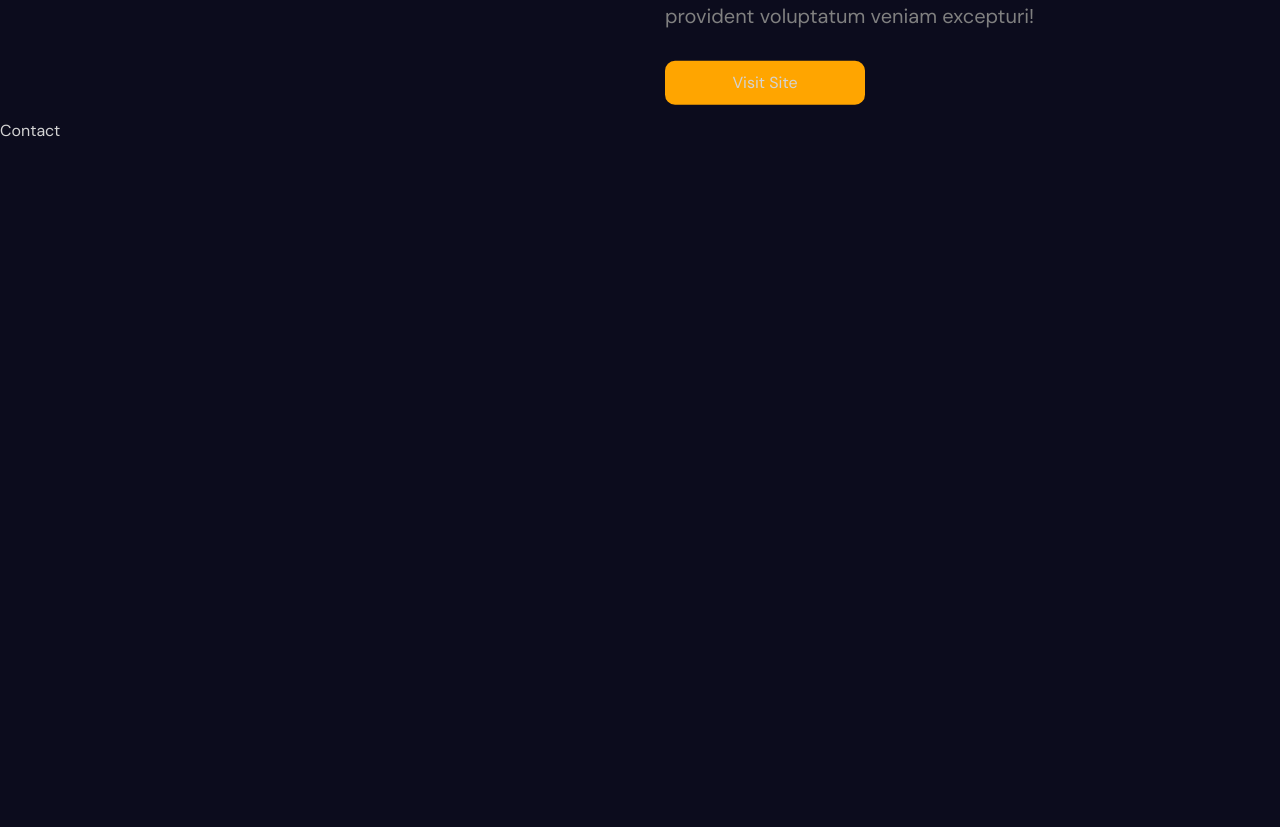
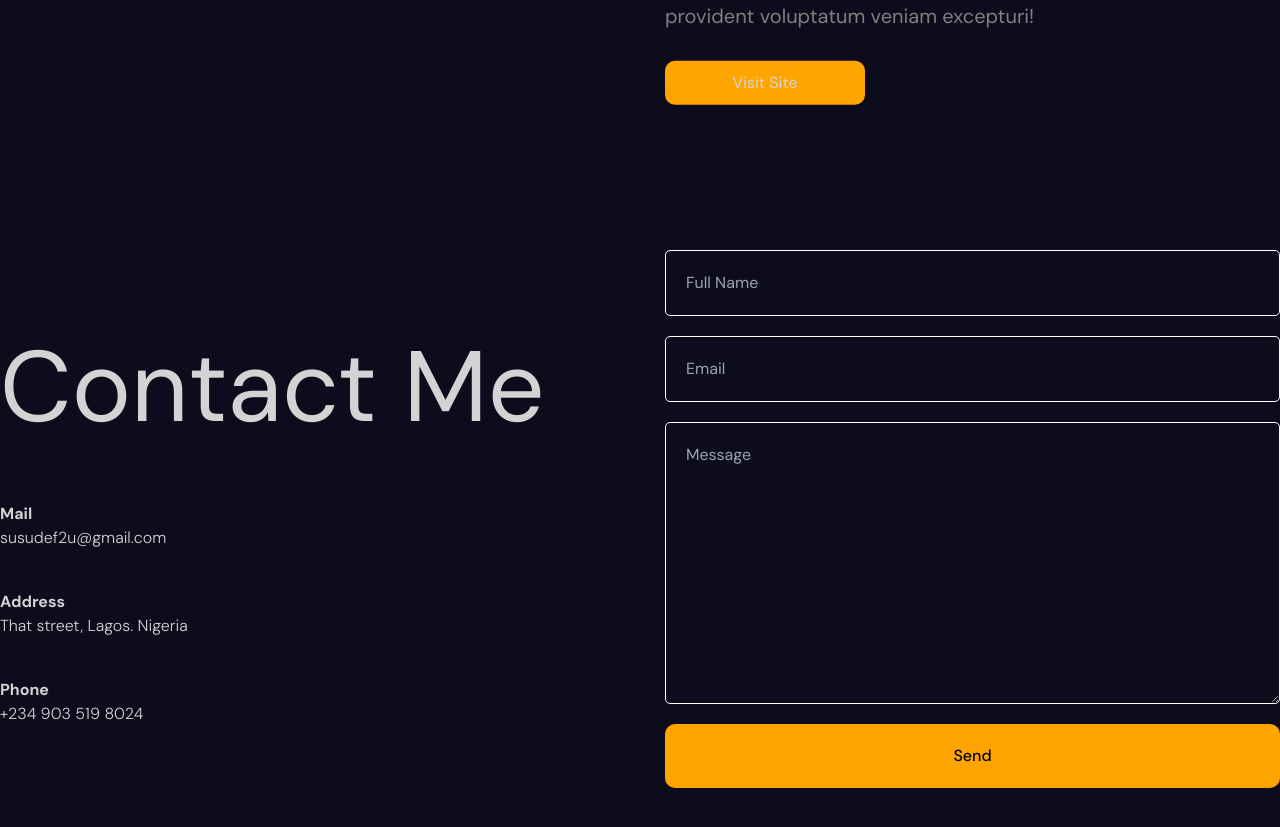
Before and after one commit to CakeZaddy/Sulaimon-Omotosho, a React (Vite) app: page / in a window 1280 px wide. Shown: the part 6465-7292 px from the top of the page. Built offline with nearby package versions, Linux system fonts and the light colour scheme.

Commit message:
Made contact page and added animations, including SVG animations.

```diff
--- a/src/App.jsx
+++ b/src/App.jsx
@@ -5,6 +5,7 @@ import Hero from './Components/Hero/Hero'
 import Parallax from './Components/Parallax/Parallax'
 import Services from './Components/Services/Services'
 import Portfolio from './Components/Portfolio/Portfolio'
+import Contact from './Components/Contact/Contact'
 
 function App() {
   return (
@@ -24,7 +25,7 @@ function App() {
       </section>
       <Portfolio />
       <section className='' id='Contact'>
-        Contact
+        <Contact />
       </section>
     </>
   )
--- /dev/null
+++ b/src/Components/Contact/Contact.jsx
@@ -0,0 +1,117 @@
+import React, { useRef } from 'react'
+import './contact.scss'
+import { motion, useInView } from 'framer-motion'
+
+const variants = {
+  initial: {
+    y: 500,
+    opacity: 0,
+  },
+  animate: {
+    y: 0,
+    opacity: 1,
+    transition: {
+      duration: 0.5,
+      staggerChildren: 0.1,
+    },
+  },
+}
+
+const Contact = () => {
+  const ref = useRef()
+
+  const inView = useInView(ref, { margin: '-100px' })
+  return (
+    <motion.div
+      ref={ref}
+      className='contact'
+      variants={variants}
+      initial='initial'
+      whileInView='animate'
+    >
+      <motion.div className='textContainer' variants={variants}>
+        <motion.h1 variants={variants}>Contact Me</motion.h1>
+        <motion.div variants={variants} className='item'>
+          <h2>Mail</h2>
+          <span>susudef2u@gmail.com</span>
+        </motion.div>
+        <motion.div variants={variants} className='item'>
+          <h2>Address</h2>
+          <span>That street, Lagos. Nigeria</span>
+        </motion.div>
+        <motion.div variants={variants} className='item'>
+          <h2>Phone</h2>
+          <span>+234 903 519 8024</span>
+        </motion.div>
+      </motion.div>
+      <motion.div className='formContainer'>
+        <motion.div
+          className='phoneSvg'
+          initial={{ opacity: 1 }}
+          whileInView={{ opacity: 0 }}
+          transition={{ delay: 3, duration: 1 }}
+        >
+          <svg
+            fill='transparent'
+            height='500px'
+            width='500px'
+            version='1.1'
+            id='Layer_1'
+            xmlns='http://www.w3.org/2000/svg'
+            xmlns:xlink='http://www.w3.org/1999/xlink'
+            viewBox='0 0 512 512'
+            xml:space='preserve'
+            // strokeWidth={0.5}
+            // initial={{ pathLength: 0 }}
+            // whileInView={{ pathLength: 1 }}
+            // transition={{ duration: 3 }}
+          >
+            <g>
+              <g>
+                <motion.path
+                  strokeWidth={1}
+                  initial={{ pathLength: 0 }}
+                  animate={inView && { pathLength: 1 }}
+                  transition={{ duration: 5 }}
+                  d='M338.833,113.434l-25.6-25.6c-3.337-3.337-8.73-3.337-12.066,0L230.4,158.601l-19.567-19.567
+			c-3.337-3.336-8.73-3.336-12.066,0l-25.6,25.6c-3.337,3.337-3.337,8.73,0,12.066l51.2,51.2c1.664,1.664,3.849,2.5,6.033,2.5
+			c2.185,0,4.369-0.836,6.033-2.5l102.4-102.4C342.17,122.163,342.17,116.77,338.833,113.434z M230.4,209.801l-39.134-39.134
+			l13.534-13.534l19.567,19.567c3.337,3.337,8.73,3.337,12.066,0l70.767-70.767l13.534,13.534L230.4,209.801z'
+                />
+              </g>
+            </g>
+            <g>
+              <g>
+                <motion.path
+                  strokeWidth={1}
+                  initial={{ pathLength: 0 }}
+                  animate={inView && { pathLength: 1 }}
+                  transition={{ duration: 7 }}
+                  d='M494.933,145.067H383.565C379.145,78.464,323.703,25.6,256,25.6S132.855,78.464,128.435,145.067H17.067
+			C7.654,145.067,0,152.721,0,162.133v307.2c0,9.412,7.654,17.067,17.067,17.067h477.867c9.412,0,17.067-7.654,17.067-17.067v-307.2
+			C512,152.721,504.346,145.067,494.933,145.067z M256,42.667c61.167,0,110.933,49.766,110.933,110.933S317.167,264.533,256,264.533
+			S145.067,214.767,145.067,153.6S194.833,42.667,256,42.667z M128.435,162.133C132.855,228.736,188.297,281.6,256,281.6
+			s123.145-52.864,127.565-119.467h98.551L256,364.023L29.884,162.133H128.435z M17.067,173.577l158.566,141.577L17.067,457.856
+			V173.577z M29.824,469.333l158.609-142.754l61.884,55.253C251.93,383.275,253.969,384,256,384s4.07-0.725,5.683-2.167
+			l61.884-55.253l158.609,142.754H29.824z M494.933,457.856L336.367,315.145l158.566-141.568V457.856z'
+                />
+              </g>
+            </g>
+          </svg>
+        </motion.div>
+        <motion.form
+          initial={{ opacity: 0 }}
+          whileInView={{ opacity: 1 }}
+          transition={{ delay: 4, duration: 1 }}
+        >
+          <input type='text' required placeholder='Full Name' />
+          <input type='email' required placeholder='Email' />
+          <textarea rows={10} placeholder='Message' />
+          <button>Send</button>
+        </motion.form>
+      </motion.div>
+    </motion.div>
+  )
+}
+
+export default Contact
--- /dev/null
+++ b/src/Components/Contact/contact.scss
@@ -0,0 +1,62 @@
+.contact {
+  height: 100%;
+  max-width: 1366px;
+  margin: auto;
+  display: flex;
+  align-items: center;
+  gap: 50px;
+
+  .textContainer {
+    flex: 1;
+    display: flex;
+    flex-direction: column;
+    gap: 40px;
+
+    h1 {
+      font-size: 100px;
+    }
+    h2 {
+      font-weight: bold;
+    }
+    span {
+      font-weight: 350;
+    }
+  }
+  .formContainer {
+    flex: 1;
+    position: relative;
+
+    .phoneSvg {
+      position: absolute;
+      margin: auto;
+      width: 50%;
+      stroke: orange;
+    }
+
+    form {
+      display: flex;
+      flex-direction: column;
+      gap: 20px;
+      // position: absolute;
+      // margin: auto;
+
+      input,
+      textarea {
+        padding: 20px;
+        background-color: transparent;
+        border: 1px solid white;
+        color: white;
+        border-radius: 5px;
+      }
+
+      button {
+        padding: 20px;
+        background-color: orange;
+        border-radius: 10px;
+        border: none;
+        color: black;
+        font-weight: 500;
+      }
+    }
+  }
+}
```
Also changed, not shown: public/email.svg (added), public/mail.svg (added).
